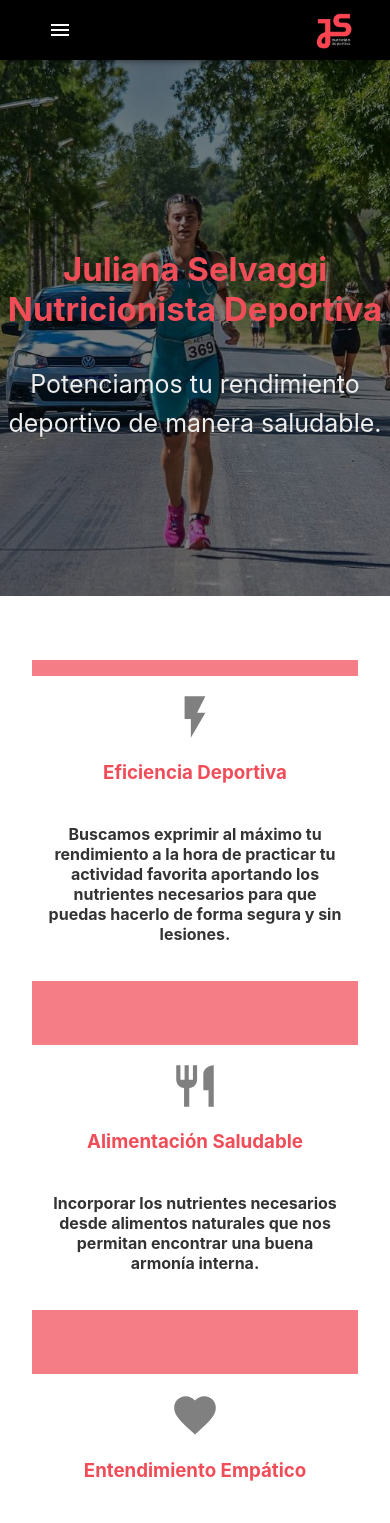
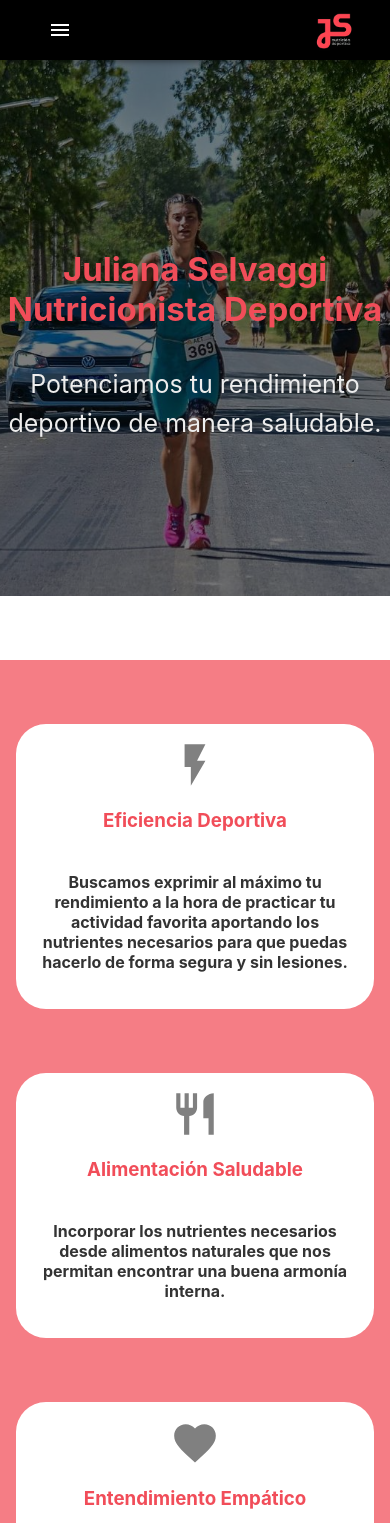
Before and after one commit to tomascaceres14/jselvLandingPage, a React (Create React App) app: page / in a window 390 px wide. Shown: the top 1523 px of the page. Built offline with nearby package versions, Linux system fonts and the light colour scheme; the HTML template or start-up script is replaced by a standard one; a web font is replaced by a local one.

Commit message:
various responsive styles

```diff
--- a/src/components/Home/About/About.css
+++ b/src/components/Home/About/About.css
@@ -29,7 +29,7 @@ h2:after {
   margin: 0rem 0rem 6rem;
 }
 
-.about article {
+.about-article {
   font-size: large;
   color: rgb(29, 29, 29);
   padding: 2rem 0rem;
@@ -72,9 +72,14 @@ h2:after {
     width: 90%;
   }
 
-  .about article {
+   .about-article {
     flex-direction: column;
   }
+
+  .about-article2 {
+    flex-direction: column-reverse;
+  }
+
   .about p {
     width: 95%;
   }
--- a/src/components/Home/About/About.jsx
+++ b/src/components/Home/About/About.jsx
@@ -5,7 +5,7 @@ const About = () => {
   return (
     <section id="about" className="about">
       <h2>Sobre mi</h2>
-      <article style={{ background: "lightgrey" }}>
+      <article style={{ background: "lightgrey" }} className="about-article">
         <img
           src={require("../../../images/about-me.jpg")}
           alt="presentation img"
@@ -18,13 +18,16 @@ const About = () => {
           una buena alimentacion balanceada y saludable
         </p>
       </article>
-      <article style={{ background: "#b3b3b3" }}>
+      <article style={{ background: "#b3b3b3" }} className="about-article about-article2">
         <p>
           Actualmente estoy trabajando en Club Atlético de Rafaela, Club de
           Rugby “CRAR” y recientemente pude abrir mi propio consultorio donde
           estoy atendiendo por las tardes.
         </p>
-        <img src={require("../../../images/about-me2.jpg")}></img>
+        <img
+          src={require("../../../images/about-me2.jpg")}
+          alt="presentation img2"
+        ></img>
       </article>
     </section>
   );
--- a/src/components/Home/ThreeLegs/ThreeLegs.css
+++ b/src/components/Home/ThreeLegs/ThreeLegs.css
@@ -4,7 +4,7 @@
   grid-template-rows: 1fr;
   grid-column-gap: 3rem;
   grid-row-gap: 0px;
-  margin: 6rem 3rem;
+  margin: 6rem 0rem;
   background: #f14d58b9;
   padding: 1rem;
 }
@@ -17,6 +17,7 @@
   grid-row-gap: 0px;
   padding: 1rem;
   background: white;
+  border-radius: 30px;
 }
 
 .leg-icon {
@@ -41,8 +42,8 @@
     align-items: center;
     justify-content: center;
     gap: 2rem;
-    padding: 0rem;
-    margin: 4rem 2rem;
+    padding: 3rem 1rem;
+    margin: 4rem 0rem;
   }
 
   .legs {
@@ -51,6 +52,7 @@
     display: flex;
     flex-direction: column;
     align-items: center;
+    padding: 1rem;
   }
 
   .legs p {
```
